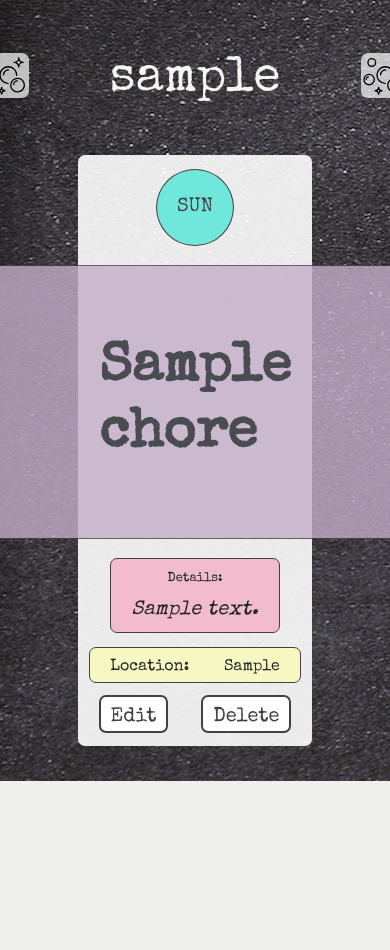
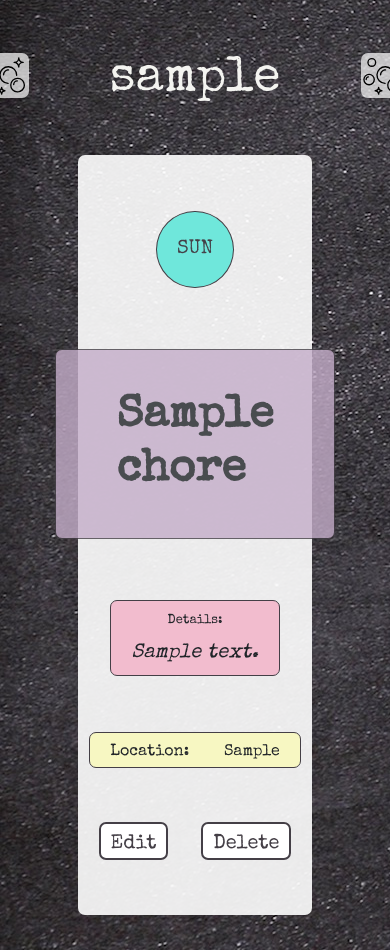
Before and after one commit to kawhite8503/choreboard, a Django app: page /chores/1/ in a window 390 px wide; the page is wider, and only the part inside the window is pictured. Shown: the part 90-1040 px from the top of that part. Before the commit the page ends 871 px from the top of that part, so only its background shows below. Run offline with Django 4.2, Linux system fonts and the light colour scheme; a user stored in the database is signed in; tables that the repository leaves empty hold one stand-in row (values such as "Sample post").

Commit message:
fix mobile

```diff
--- a/main_app/static/css/chores/chore-detail.css
+++ b/main_app/static/css/chores/chore-detail.css
@@ -126,3 +126,17 @@
 #loc{
   margin-right: 30px;
 }
+
+@media only screen and (max-width: 1000px){
+  #chore-name {
+    background-color: #c4adc9;
+    opacity: 0.8;
+    font-size: 45px;
+    font-weight: 900;
+    padding: 40px 60px;
+    border-radius: 7px;
+    border: solid 1px #443f46;
+  }
+  .chore-detail {
+    height: 90vh;
+}
```
